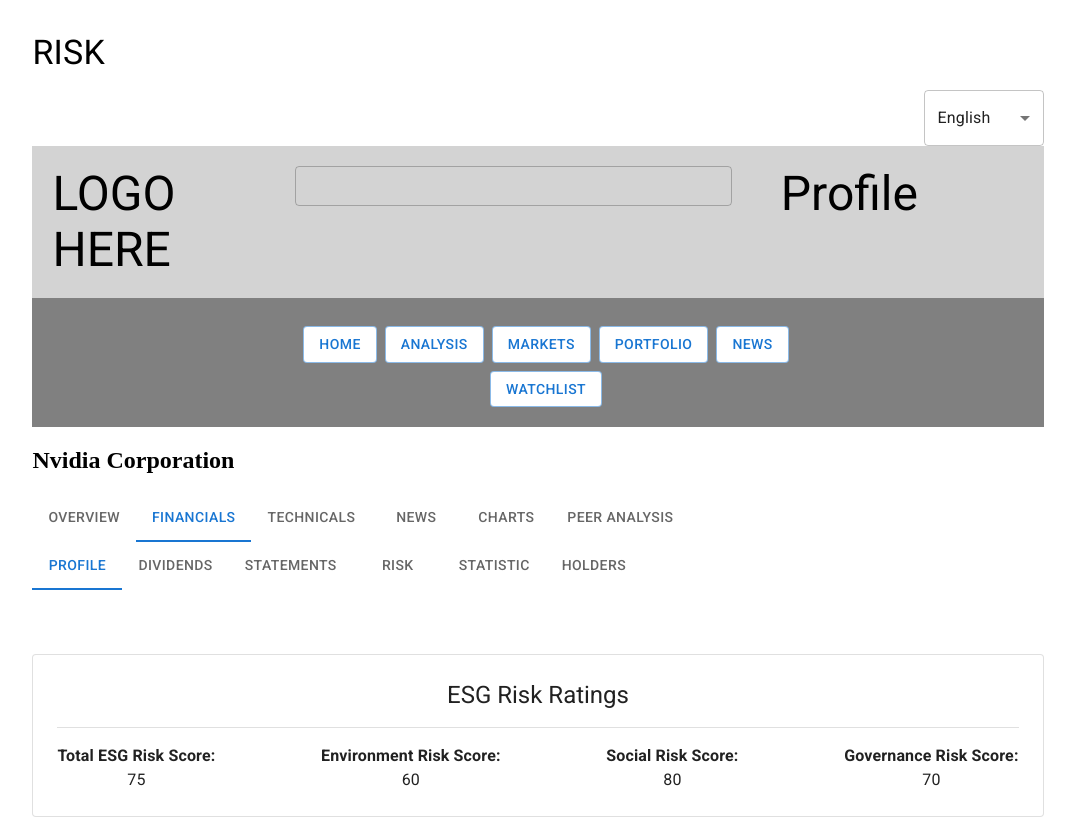
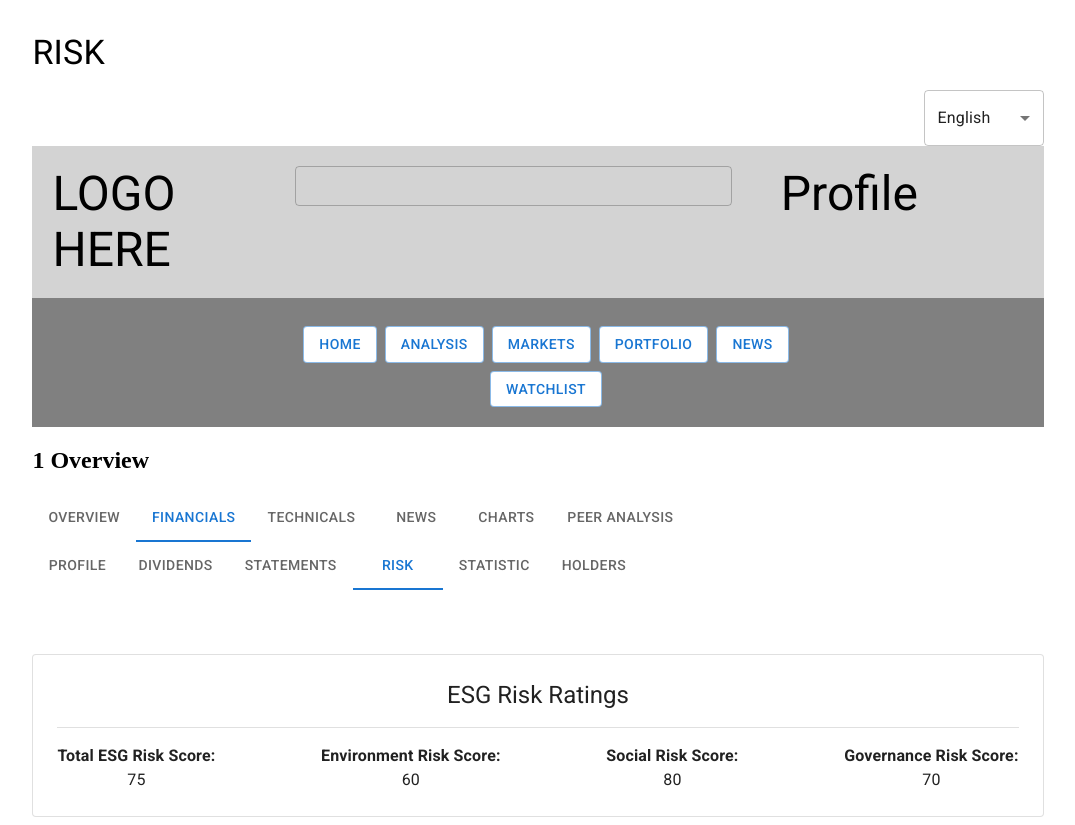
Before and after one commit to semihgencten/FinantialKit-Frontend, a React (Vite) app: page /equities/1/financials/risk in a window 1280 px wide. Shown: the whole page, without its empty margins (102-1177 px from the left). Built offline with nearby package versions, Linux system fonts and the light colour scheme.

Commit message:
Financials pages urls edited
Financials subpages organized according to urls with symbols

```diff
--- a/src/pages/EquitiesChartsPage/index.jsx
+++ b/src/pages/EquitiesChartsPage/index.jsx
@@ -6,6 +6,8 @@
   Autocomplete,
   TextField,
   Grid,
+  Dialog,
+  Paper, TableContainer, Table, TableHead, TableRow, TableCell, TableBody
 } from "@mui/material";
 import { LightModeOutlined, DarkModeOutlined } from "@mui/icons-material";
 import TabsLayout from "@/pages/EquitiesPage";
--- a/src/pages/EquitiesFinancialsPage/index.jsx
+++ b/src/pages/EquitiesFinancialsPage/index.jsx
@@ -13,8 +13,8 @@
 
 export default EquitiesFinancialsPage;
 */
-import { useState } from 'react';
-import { useNavigate } from 'react-router-dom';
+import { useState, useEffect } from 'react';
+import { useNavigate, useParams } from 'react-router-dom';
 import Tabs from '@mui/material/Tabs';
 import Tab from '@mui/material/Tab';
 import PropTypes from 'prop-types'; // Import PropTypes
@@ -24,27 +24,33 @@
 const FinancialsTabsLayout = ({ children }) => {
     const navigate = useNavigate();
     const [value, setValue] = useState(getTabValueFromPath(location.pathname));
+    const { symbol: routeSymbol } = useParams(); // Get symbol from route params
+
+    useEffect(() => {
+        localStorage.setItem('currentSymbol', routeSymbol || '');
+    }, [routeSymbol]);
 
     const handleChange = (event, newValue) => {
         setValue(newValue);
+        const currentSymbol = localStorage.getItem('currentSymbol') || routeSymbol || '';
         switch(newValue) {
             case 'one':
-                navigate('/equities/financials/profile');
+                navigate(`/equities/${currentSymbol}/financials/profile`);
                 break;
             case 'two':
-                navigate('/equities/financials/dividends');
+                navigate(`/equities/${currentSymbol}/financials/dividends`);
                 break;
             case 'three':
-                navigate('/equities/financials/statements');
+                navigate(`/equities/${currentSymbol}/financials/statements`);
                 break;
             case 'four':
-                navigate('/equities/financials/risk');
+                navigate(`/equities/${currentSymbol}/financials/risk`);
                 break;
             case 'five':
-                navigate('/equities/financials/statistics');
+                navigate(`/equities/${currentSymbol}/financials/statistics`);
                 break;
             case 'six':
-                navigate('/equities/financials/holders');
+                navigate(`/equities/${currentSymbol}/financials/holders`);
                 break;
             default:
 
@@ -72,22 +78,22 @@
     );
 };
 const getTabValueFromPath = (path) => {
-    switch(path) {
-        case '/equities/financials/profile':
+    if (path.includes('profile')) {
         return 'one';
-        case '/equities/financials/dividends':
+    } else if (path.includes('dividends')) {
         return 'two';
-        case '/equities/financials/statements':
+    } else if (path.includes('statements')) {
         return 'three';
-        case '/equities/financials/risk':
+    } else if (path.includes('risk')) {
         return 'four';
-        case '/equities/financials/statistics':
+    } else if (path.includes('statistics')) {
         return 'five';
-        case '/equities/financials/holders':
+    } else if (path.includes('holders')) {
         return 'six';
-        default:
+    } else {
         return 'one';
     }
+
 };
 FinancialsTabsLayout.propTypes = {
     children: PropTypes.node // Validate children prop as a React node
--- a/src/pages/FinancialsPage/EquitiesPage/index.jsx
+++ b/src/pages/FinancialsPage/EquitiesPage/index.jsx
@@ -1,36 +1,45 @@
-import { useState } from 'react';
-import { useNavigate } from 'react-router-dom';
+import { useState, useEffect } from 'react';
+import { useNavigate, useParams } from 'react-router-dom';
 import Tabs from '@mui/material/Tabs';
 import Tab from '@mui/material/Tab';
 import { Box } from '@mui/material';
 import PropTypes from 'prop-types'; // Import PropTypes
 
-
 const TabsLayout1 = ({ children }) => {
     const navigate = useNavigate(); // Use useNavigate hook
-    const [value, setValue] = useState(getTabValueFromPath(location.pathname));
+    const [value, setValue] = useState(getTabValueFromPath(window.location.pathname));
+    const { symbol: routeSymbol } = useParams(); // Get symbol from route params
+
+    useEffect(() => {
+        setValue(getTabValueFromPath(window.location.pathname));
+    }, [window.location.pathname]);
+
+    useEffect(() => {
+        localStorage.setItem('currentSymbol', routeSymbol || '');
+    }, [routeSymbol]);
 
     const handleChange = (event, newValue) => {
         setValue(newValue);
-        // Programmatically navigate based on tab selection
-        switch(newValue) {
+        const currentSymbol = localStorage.getItem('currentSymbol') || routeSymbol || '';
+
+        switch (newValue) {
             case 'one':
-                navigate('/equities/overview');
+                navigate(`/equities/${currentSymbol}/overview`);
                 break;
             case 'two':
-                navigate('/equities/financials/profile');
+                navigate(`/equities/${currentSymbol}/financials/profile`);
                 break;
             case 'three':
-                navigate('/equities/technicals');
+                navigate(`/equities/${currentSymbol}/technicals`);
                 break;
             case 'four':
-                navigate('/equities/news');
+                navigate(`/equities/${currentSymbol}/news`);
                 break;
             case 'five':
-                navigate('/equities/charts');
+                navigate(`/equities/${currentSymbol}/charts`);
                 break;
             case 'six':
-                navigate('/equities/peer-analysis');
+                navigate(`/equities/${currentSymbol}/peer-analysis`);
                 break;
             default:
                 break;
@@ -40,15 +49,14 @@
     return (
         <div>
             <Box sx={{ textAlign: "left" }}>
-                <h2>Nvidia Corporation</h2>
+                <h2>{routeSymbol ? routeSymbol.toUpperCase() : ''} Overview</h2>
             </Box>
 
             <Tabs
                 value={value}
                 onChange={handleChange}
                 aria-label="wrapped label tabs example"
-                sx={{ transition: '0.3s' }} // Add CSS transition
-
+                sx={{ transition: '0.3s' }}
             >
                 <Tab value="one" label="Overview" />
                 <Tab value="two" label="Financials" />
@@ -61,25 +69,27 @@
         </div>
     );
 };
+
 const getTabValueFromPath = (path) => {
-    switch(path) {
-        case '/equities/overview':
+    if (path.includes('overview')) {
         return 'one';
-        case '/equities/financials/profile':
+    } else if (path.includes('financials')) {
         return 'two';
-        case '/equities/technicals':
+    } else if (path.includes('technicals')) {
         return 'three';
-        case '/equities/news':
+    } else if (path.includes('/news')) {
         return 'four';
-        case '/equities/charts':
+    } else if (path.includes('charts')) {
         return 'five';
-        case '/equities/peer-analysis':
+    } else if (path.includes('peer-analysis')) {
         return 'six';
-        default:
-            return 'two';
+    } else {
+        return 'one';
     }
 };
+
 TabsLayout1.propTypes = {
-    children: PropTypes.node // Validate children prop as a React node
+    children: PropTypes.node,
 };
+
 export default TabsLayout1;
```
Lines whose indentation alone changed are shown as unchanged.
